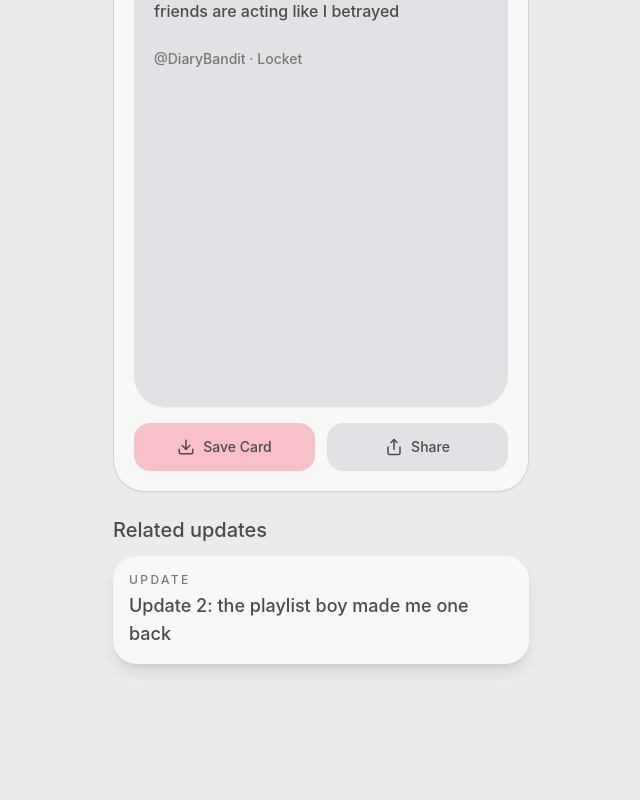
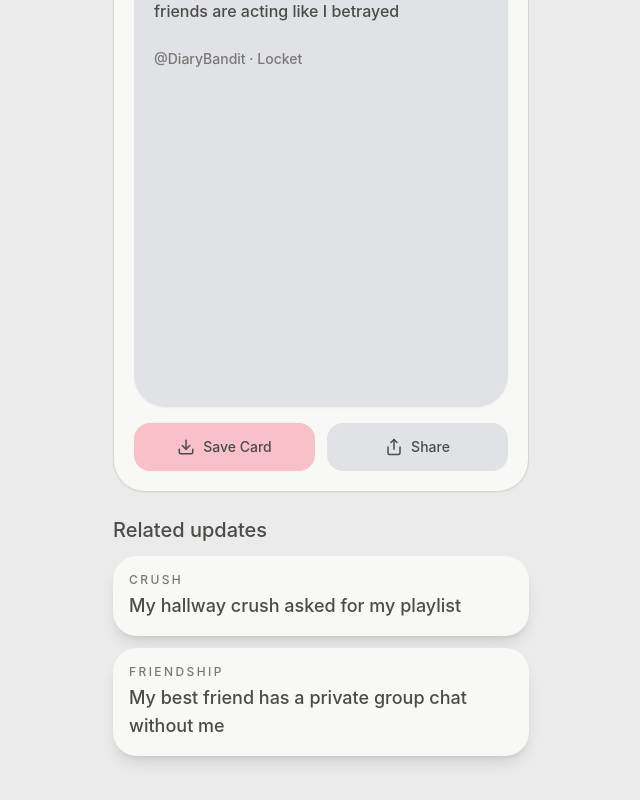
Before and after one commit to lefeiii/locket, a Next.js app: page /story/sample-aita in a window 1280 px wide. Shown: the part 2048-2848 px from the top of the page, without its empty margins (319-959 px from the left). Built offline with nearby package versions, Linux system fonts and the light colour scheme; no server answers; the database is empty.

Commit message:
Update page.tsx

```diff
--- a/app/story/[id]/page.tsx
+++ b/app/story/[id]/page.tsx
@@ -63,7 +63,7 @@ export default async function StoryDetailPage({ params }: { params: Promise<{ id
   const related = sampleStories.filter(
     (item) =>
       item.id !== story.id &&
-      (item.story_arc_id === story.story_arc_id || item.category === "Update" || item.previous_story_reference === story.title)
+      (item.story_arc_id === story.story_arc_id || item.category === "the update dropped" || item.previous_story_reference === story.title)
   );
 
   return (
```
